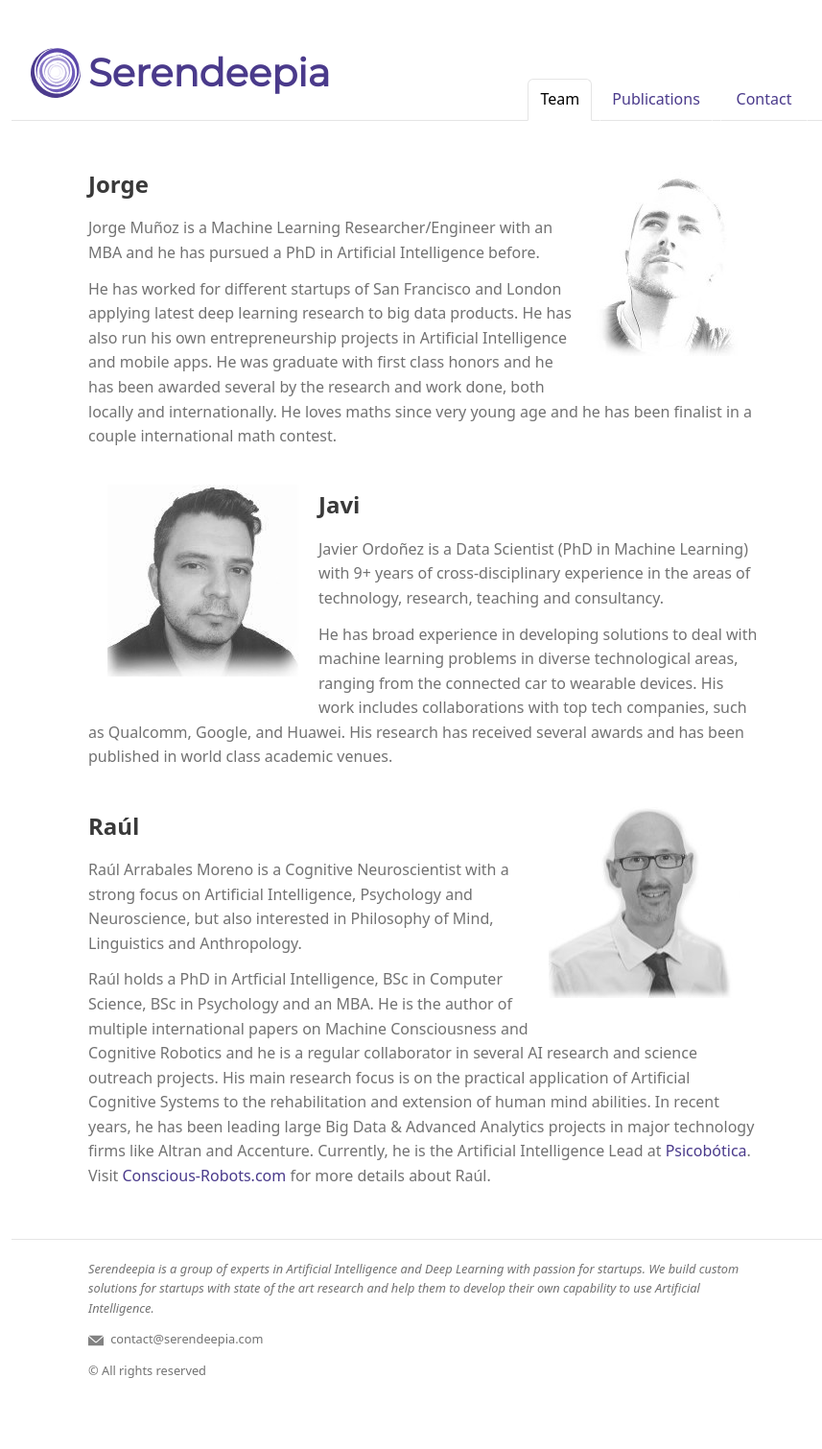
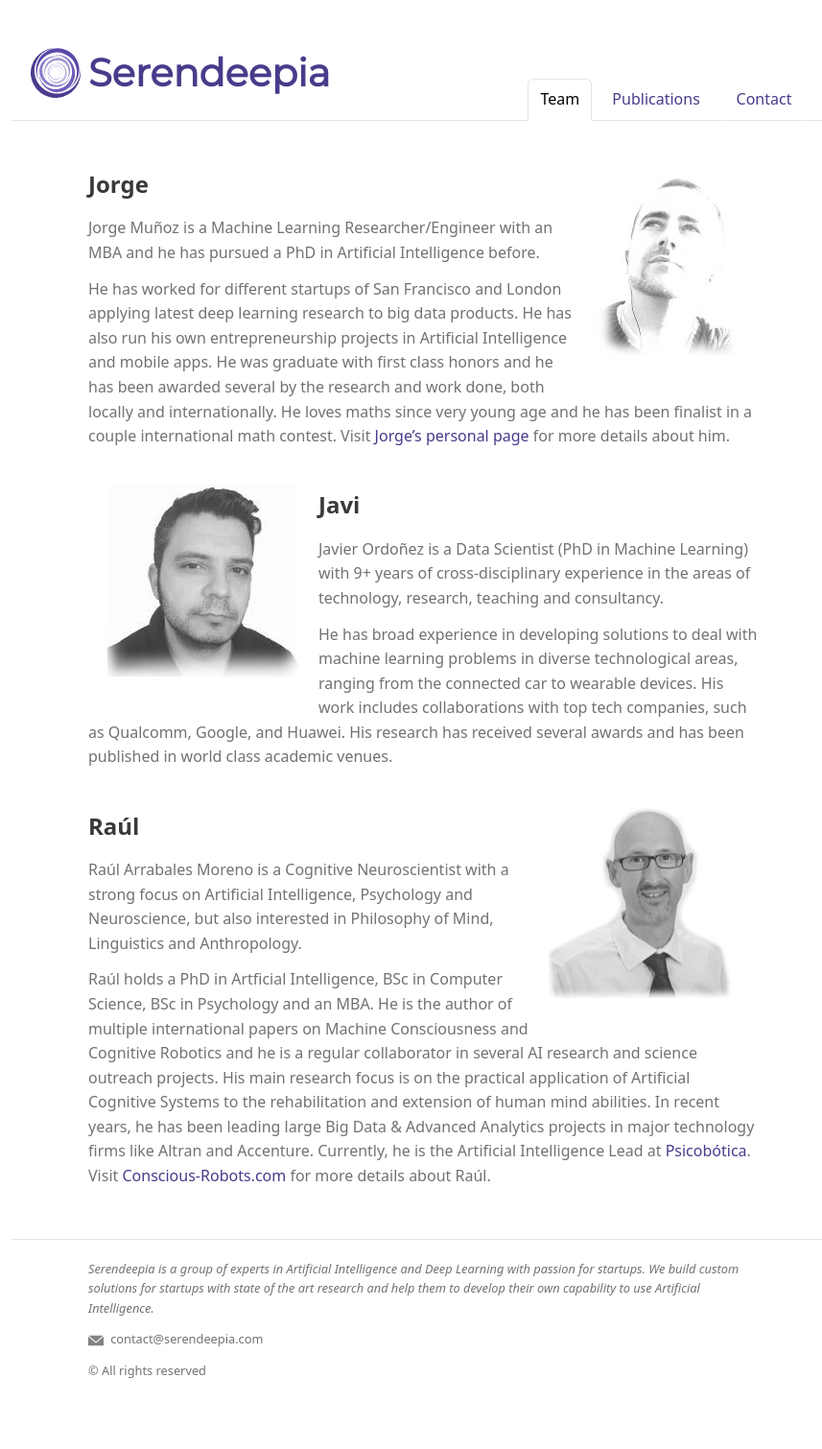
Before and after one commit to serendeepia/serendeepia.github.io, a Jekyll site: the page built from team.md, in a window 1280 px wide. Shown: the whole page at 96% size, without its empty margins (198-1055 px from the left). Built offline with Jekyll 4.4.1, drawn with Linux system fonts in a browser that asks for light colours; a script that is not in the unit is left out.

Commit message:
added link to Jorge's CV

```diff
--- a/team.md
+++ b/team.md
@@ -10,7 +10,7 @@ navigation_weight: 2
 
 Jorge Muñoz is a Machine Learning Researcher/Engineer with an MBA and he has pursued a PhD in Artificial Intelligence before.
 
-He has worked for different startups of San Francisco and London applying latest deep learning research to big data products. He has also run his own entrepreneurship projects in Artificial Intelligence and mobile apps. He was graduate with first class honors and he has been awarded several by the research and work done, both locally and internationally. He loves maths since very young age and he has been finalist in a couple international math contest.
+He has worked for different startups of San Francisco and London applying latest deep learning research to big data products. He has also run his own entrepreneurship projects in Artificial Intelligence and mobile apps. He was graduate with first class honors and he has been awarded several by the research and work done, both locally and internationally. He loves maths since very young age and he has been finalist in a couple international math contest. Visit <a href="https://jorgemf.github.io/cv.html" target="_blank">Jorge's personal page</a> for more details about him.
 
 <div style="clear:both;"></div>
 
```
